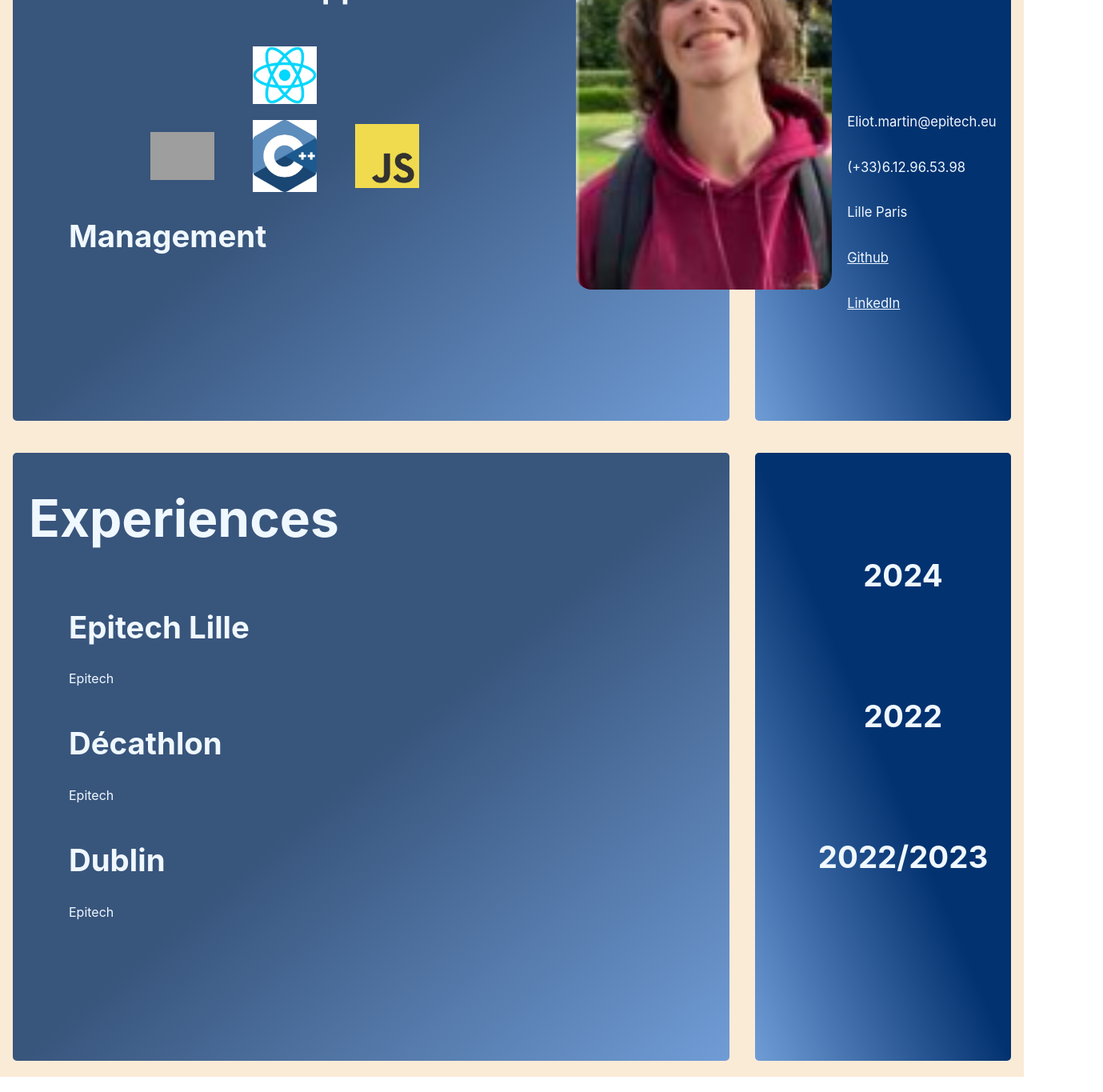
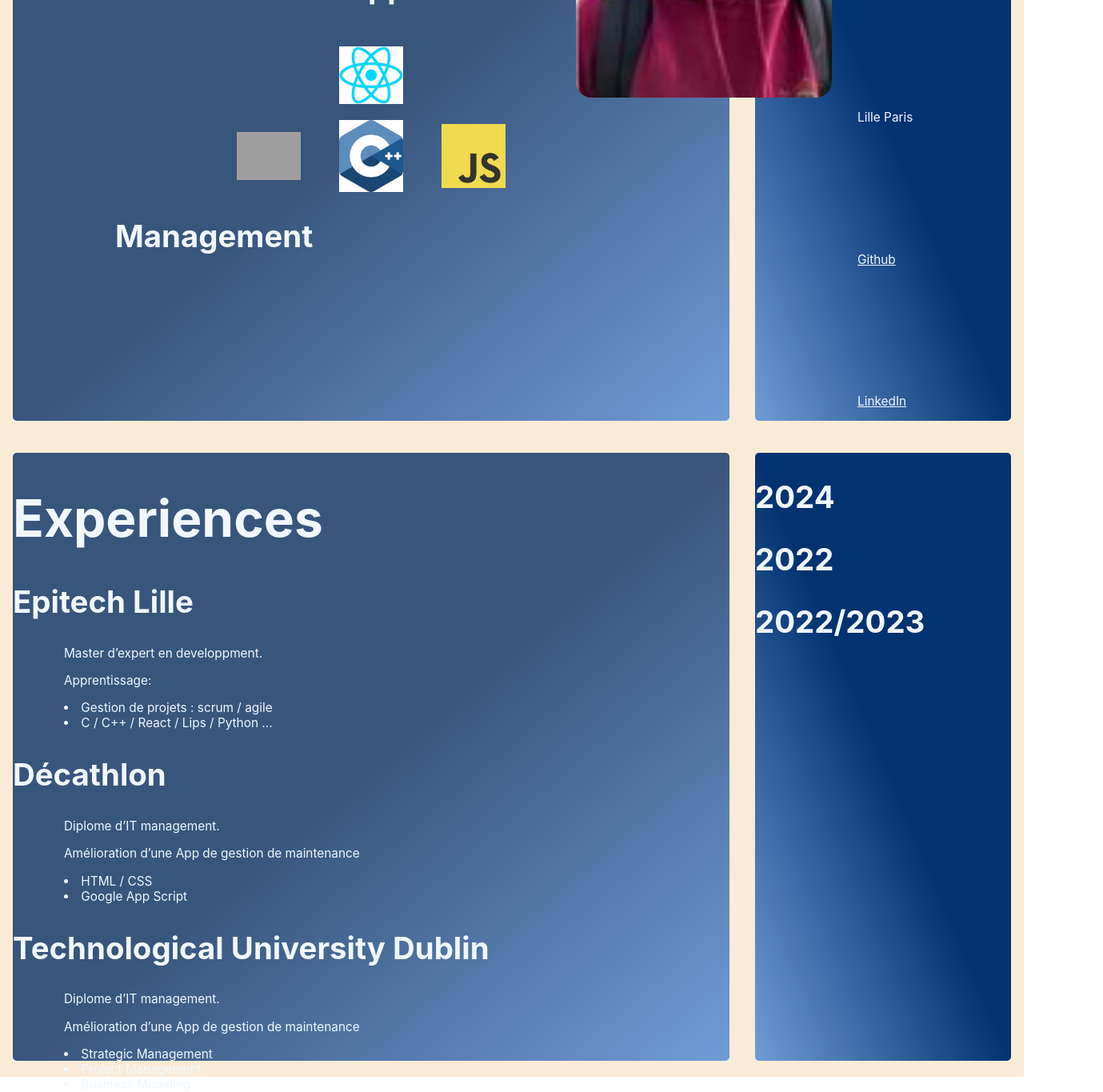
Before and after one commit to Eliotools/Curiculum, a React (Create React App) app: page / in a window 1280 px wide. Shown: the part 254-1619 px from the top of the page at 80% size, 1379 px wide, since content can reach past the window. Built offline with nearby package versions, Linux system fonts and the light colour scheme; grey boxes are pictures that could not be loaded.

Commit message:
working on

```diff
--- a/src/Page.css
+++ b/src/Page.css
@@ -8,7 +8,7 @@ body {
 	height: 100vh;
 	width: 100vw;
 }
-.Sub-container {
+.Left-container {
 	border-radius: 5px;
 	left: 2.5vh;
 	background-image: linear-gradient(to bottom right,rgb(56, 85, 124) , rgb(56, 85, 124), rgb(112, 156, 214));
@@ -18,7 +18,7 @@ body {
 	z-index: 1;
 }
 
-.Side-container {
+.Right-container {
 	border-radius: 5px;
 	right: 2.5vh;
 	background-image: linear-gradient(to bottom left,rgb(3, 50, 112) , rgb(3, 50, 112), rgb(112, 156, 214));
@@ -27,61 +27,37 @@ body {
 	margin : auto;
 }
 
-.xp {
+.Text-container {
+	padding-left: 5vw;
+	height: 100%;
+}
+
+.Right-text-container {
+	position: relative;
+	padding-left: 10vw;
+}
+
+.Info-node + .Info-node{
+	padding-top: 10vw;
+}
+
+.Flex-col {
+	height: 50vh;
 	display: flex;
 	flex-direction: column;
-	align-items: center;
-}
-
-.Sub-Text-Container {
-	height: 70vh;
-	display : flex;
-	flex-direction: column;
 	justify-content: space-between;
-}
-
-.Title {
-	max-width: 40vw;
-}
-
-.Text-container {
-	padding-left: 20px;
-	max-width: 60vw;
-}
-
-.Text {
-	padding-left : 50px;
-}
-
-.Sub-Text {
-	padding-left : 100px;
-	font-size : 30px;
-}
-
-.Side-text-container {
-	position:relative;
-	top: -20vh;
-	left : 9vw;
-}
-
-.Side-text + .Side-text {
-	padding-top: 20px;
-}
-
-.Side-text {
-	font-size: 1.3vw;
 }
 
 .pict {
 	width: 25vw;
 	position:relative;
   	right: 70%;
-	top : 10vh;
-	border-radius: 20px;
+	bottom: 70vh;
+	  border-radius: 20px;
 	z-index: 2;
 }
 
-p, h1, a, h2{
+p, h1, a, h2, li{
 	color: aliceblue;
 }
 
@@ -93,6 +69,6 @@ h2 {
 	font-size : 3vw
 }
 
-p {
-	font-size: 1.2;
+p, li {
+	font-size: 1.2vw;
 }
--- a/src/Page.js
+++ b/src/Page.js
@@ -7,51 +7,71 @@ function Page() {
     return (
         <div>
         <div className='Main-container'>
-            <div className='Sub-container'>
+            <div className='Left-container'>
                 <div className='Text-container'>
-                    <div className='Sub-Text-Container'>
-                    <h1 className='Title'>ELIOT MARTIN</h1>
-                        <div>
-                            <h2 className='Text'>Full stack Developpment</h2>
+                    <h1 >ELIOT MARTIN</h1>
+                        <div className='Text-container Flex-col'>
+                            <h2>Full stack Developpment</h2>
                             <Language></Language>
-                        </div>
-                        <h2 className='Text'>Management</h2>
+                            <h2>Management</h2>
                         </div>
                     </div>
             </div>
-            <div className='Side-container'>
+            <div className='Right-container'>
+                <div className='Flex-col Right-text-container '>
+                    <p className='Info-node'>Eliot.martin@epitech.eu</p>
+                    <p className='Info-node'>(+33)6.12.96.53.98</p>
+                    <p className='Info-node'>Lille Paris</p>
+                    <p className='Info-node'><a href='https://github.com/Eliotools' rel="noreferrer" target="_blank">Github</a></p>
+                    <p className='Info-node'><a href='https://github.com/Eliotools' rel="noreferrer" target="_blank">LinkedIn</a></p>
+                </div>
             <img src={pp} alt='PP' className='pict'/>
-                <div className='Side-text-container'>
-                    <p className='Side-text'>Eliot.martin@epitech.eu</p>
-                    <p className='Side-text'>(+33)6.12.96.53.98</p>
-                    <p className='Side-text'>Lille Paris</p>
-                    <p className='Side-text'><a href='https://github.com/Eliotools' rel="noreferrer" target="_blank">Github</a></p>
-                    <p className='Side-text'><a href='https://github.com/Eliotools' rel="noreferrer" target="_blank">LinkedIn</a></p>
+
             </div>
         </div>
+
+        <div className='Main-container'>
+            <div className='Left-container'>
+                <div className='Left-Text-Container'>
+                    <h1 className='Title'>Experiences</h1>
+                    <div className='Xp-container'>
+                        <h2 className='Text'>Epitech Lille</h2>
+                        <div className='Xp-container Text-container'>
+                            <p className='Text'>Master d’expert en developpment.</p>
+                            <p className='Text'>Apprentissage:</p>
+                            <lu className='Text'>
+                                <li>Gestion de projets : scrum / agile</li>
+                                <li>C / C++ / React / Lips / Python ...</li>
+                            </lu>
                         </div>
-            <div className='Main-container'>
-                <div className='Sub-container'>
-                    <div className='Text-container'>
-                        <div className='Sub-Text-Container'>
-                            <h1 className='Title'>Experiences</h1>
-                            <div>
-                                <h2 className='Text'>Epitech Lille</h2>
-                                <p className='Text'>Epitech</p>
                     </div>
                     <div>
                         <h2 className='Text'>Décathlon</h2>
-                                <p className='Text'>Epitech</p>
+                        <div className='Xp-container Text-container'>
+                        <p className='Text'>Diplome  d’IT management.</p>
+                            <p className='Text'>Amélioration d’une App de gestion de maintenance</p>
+                            <lu className='Text'>
+                                <li>HTML / CSS</li>
+                                <li>Google App Script</li>
+                            </lu>
                         </div>
-                            <div>
-                                <h2 className='Text'>Dublin</h2>
-                                <p className='Text'>Epitech</p>
+                    </div>
+                    <div className='Xp-container'>
+                        <h2 className='Text'>Technological University Dublin</h2>
+                        <div className='Xp-container Text-container'>
+                            <p className='Text'>Diplome  d’IT management.</p>
+                            <p className='Text'>Amélioration d’une App de gestion de maintenance</p>
+                            <lu className='Text'>
+                                <li>Strategic Management</li>
+                                <li>Project Management</li>
+                                <li>Business Modeling</li>
+                            </lu>
                         </div>
                     </div>
                 </div>
             </div>
-                <div className='Side-container'>
-                <div className='Sub-Text-Container xp'>
+            <div className='Right-container'>
+            <div className='Left-Text-Container xp'>
                         <p className='Title'></p>
                         <div>
                             <h2 className='Text'>2024</h2>
```
Lines whose indentation alone changed are shown as unchanged.
